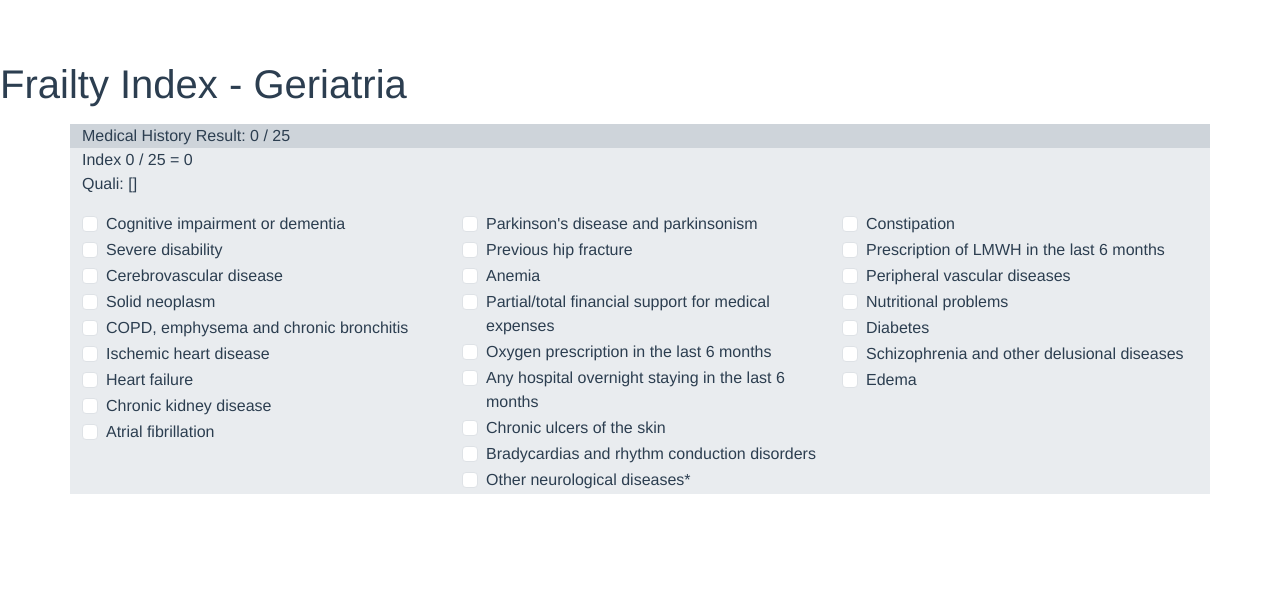
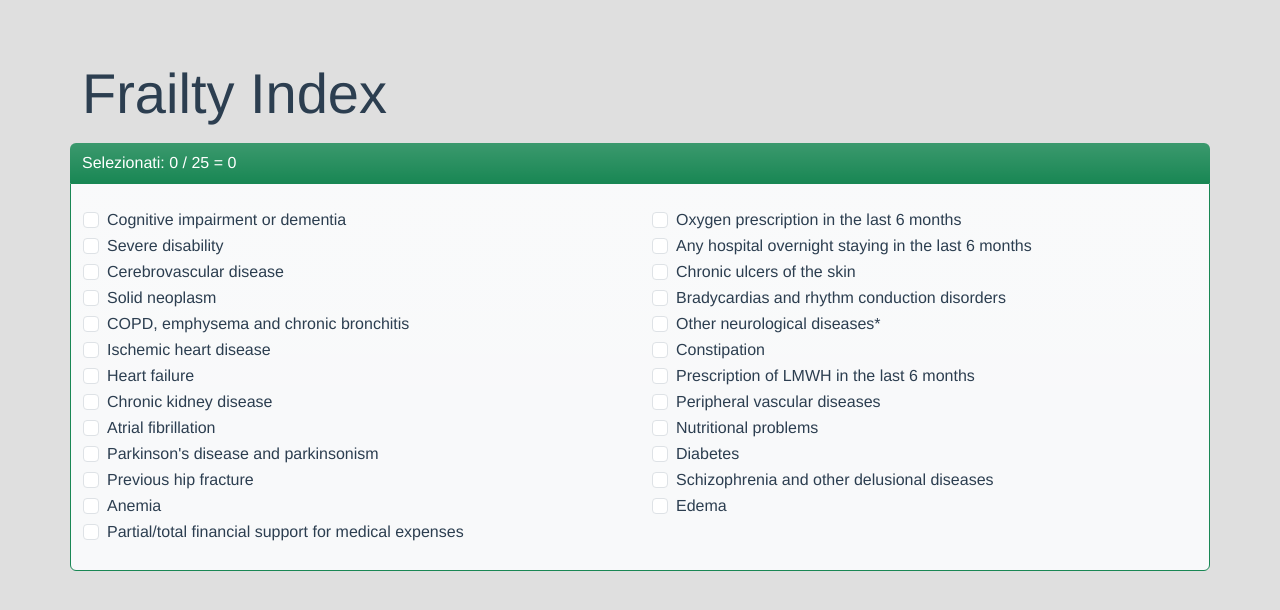
Before and after one commit to MaxUnknown91/calculator, a Vue app: page / in a window 1280 px wide. Shown: the top 610 px of the page. Built offline with nearby package versions, Linux system fonts and the light colour scheme.

Commit message:
update 2

```diff
--- a/public/index.html
+++ b/public/index.html
@@ -7,7 +7,7 @@
     <link rel="icon" href="<%= BASE_URL %>favicon.ico">
     <title><%= htmlWebpackPlugin.options.title %></title>
   </head>
-  <body>
+  <body style="background-color: rgb(223, 223, 223);">
     <noscript>
       <strong>We're sorry but <%= htmlWebpackPlugin.options.title %> doesn't work properly without JavaScript enabled. Please enable it to continue.</strong>
     </noscript>
--- a/src/App.vue
+++ b/src/App.vue
@@ -1,17 +1,25 @@
 <template>
-<h1>Frailty Index - Geriatria</h1>
-<TotalRecap/>
+  <div class="mb-5">
+    <div class="container">
+      <div class="row">
+        <div class="col-12">
+          <div class="display-4">Frailty Index</div>
+        </div>
+      </div>
+    </div>
+    <TotalRecap />
+  </div>
 </template>
 
 <script>
-import TotalRecap from './components/TotalRecap.vue'
+import TotalRecap from "./components/TotalRecap.vue";
 
 export default {
-  name: 'App',
+  name: "App",
   components: {
     TotalRecap,
-  }
-}
+  },
+};
 </script>
 
 <style>
--- a/src/components/ItemRecap.vue
+++ b/src/components/ItemRecap.vue
@@ -1,7 +1,7 @@
 <template>
-  <div class="col-12 bg-dark-subtle">
+  <div class="col-12 text-bg-success bg-gradient rounded-top py-2">
     <div>
-      {{ sectionTitle }} Result: {{ sumOfResults() }} / {{ selectedItems }}
+      Selezionati: {{ sumOfResults() }} / {{ selectedItems }} = {{sumOfResults() / selectedItems}}
     </div>
   </div>
 </template>
--- a/src/components/MedicalHistory.vue
+++ b/src/components/MedicalHistory.vue
@@ -1,19 +1,24 @@
 <template>
-  <div class="container mt-3 bg-body-secondary">
+  <div class="container mt-3">
     <div class="row">
       <ItemRecap
         v-model:firstResult="count"
         v-model:selectedItems="items"
         sectionTitle="Medical History"
       />
-      <div class="col-12 mb-3">
-        <div>Index {{ count }} / 25 = {{ count / 25 }}</div>
-        <div>Quali: {{ selected }}</div>
+    </div>
+  </div>
+  <div
+    class="container bg-light bg-gradient border border-success rounded-bottom"
+  >
+    <div class="row my-4">
+      <div class="col-12">
+        <!-- <div>Quali: {{ selected }}</div> -->
       </div>
-      <div class="col-4">
+      <div class="col-12 col-md-6">
         <div
           class="form-check"
-          v-for="medical in medicals.slice(0, 9)"
+          v-for="medical in medicals.slice(0, 13)"
           :key="medical.id"
         >
           <input
@@ -35,11 +40,10 @@
           </label>
         </div>
       </div>
-
-      <div class="col-4">
+      <div class="col-12 col-md-6">
         <div
           class="form-check"
-          v-for="medical in medicals.slice(9, 18)"
+          v-for="medical in medicals.slice(13,25)"
           :key="medical.id"
         >
           <input
@@ -61,11 +65,10 @@
           </label>
         </div>
       </div>
-
-      <div class="col-4">
+      <!-- <div class="col-4 ">
         <div
           class="form-check"
-          v-for="medical in medicals.slice(18, 25)"
+          v-for="medical in medicals.slice(16, 25)"
           :key="medical.id"
         >
           <input
@@ -86,9 +89,10 @@
             {{ medical.title }}
           </label>
         </div>
-      </div>
+      </div> -->
     </div>
   </div>
+
 </template>
 
 <script>
@@ -210,32 +214,27 @@ export default {
         {
           id: 20,
           title: "Peripheral vascular diseases",
-          tooltip:
-            "",
+          tooltip: "",
         },
         {
           id: 21,
           title: "Nutritional problems",
-          tooltip:
-            "",
+          tooltip: "",
         },
         {
           id: 22,
           title: "Diabetes",
-          tooltip:
-            "",
+          tooltip: "",
         },
         {
           id: 23,
           title: "Schizophrenia and other delusional diseases",
-          tooltip:
-            "",
+          tooltip: "",
         },
         {
           id: 24,
           title: "Edema",
-          tooltip:
-            "",
+          tooltip: "",
         },
       ],
       oldmedicals: [
```
